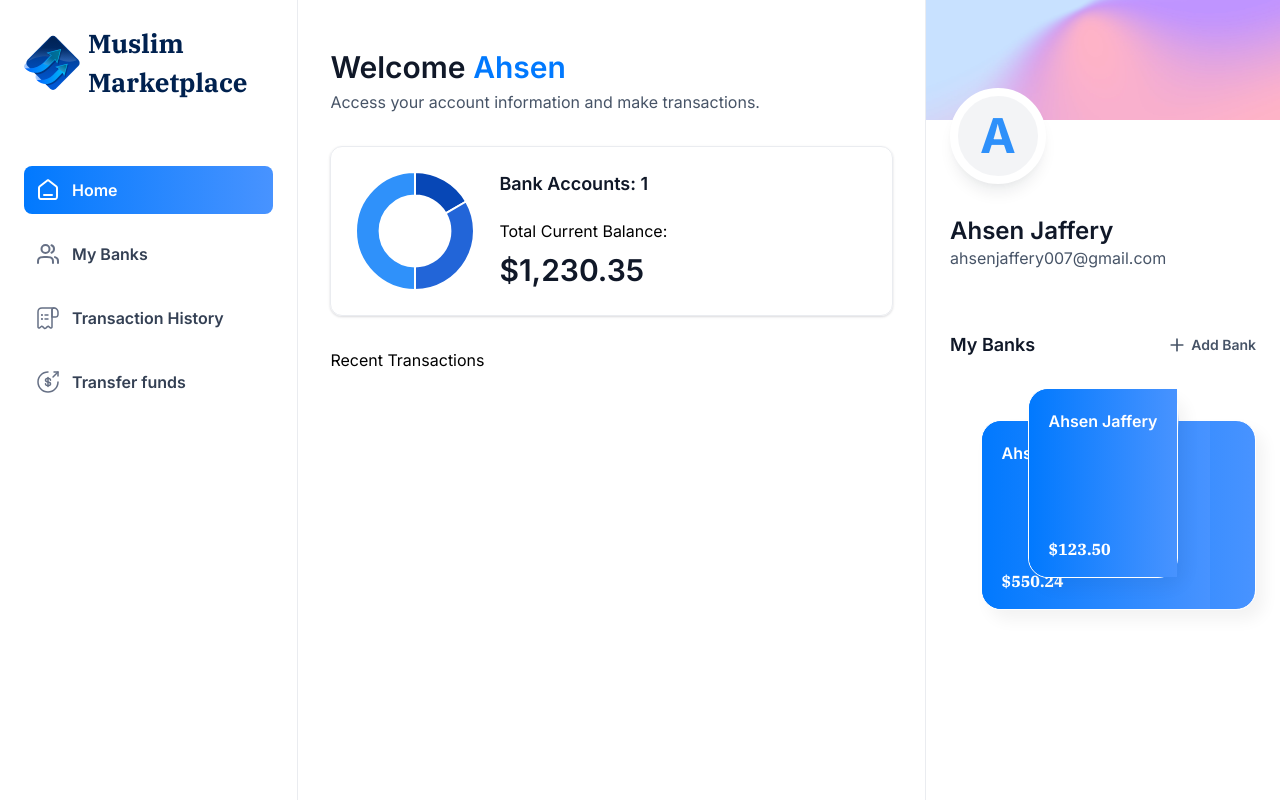
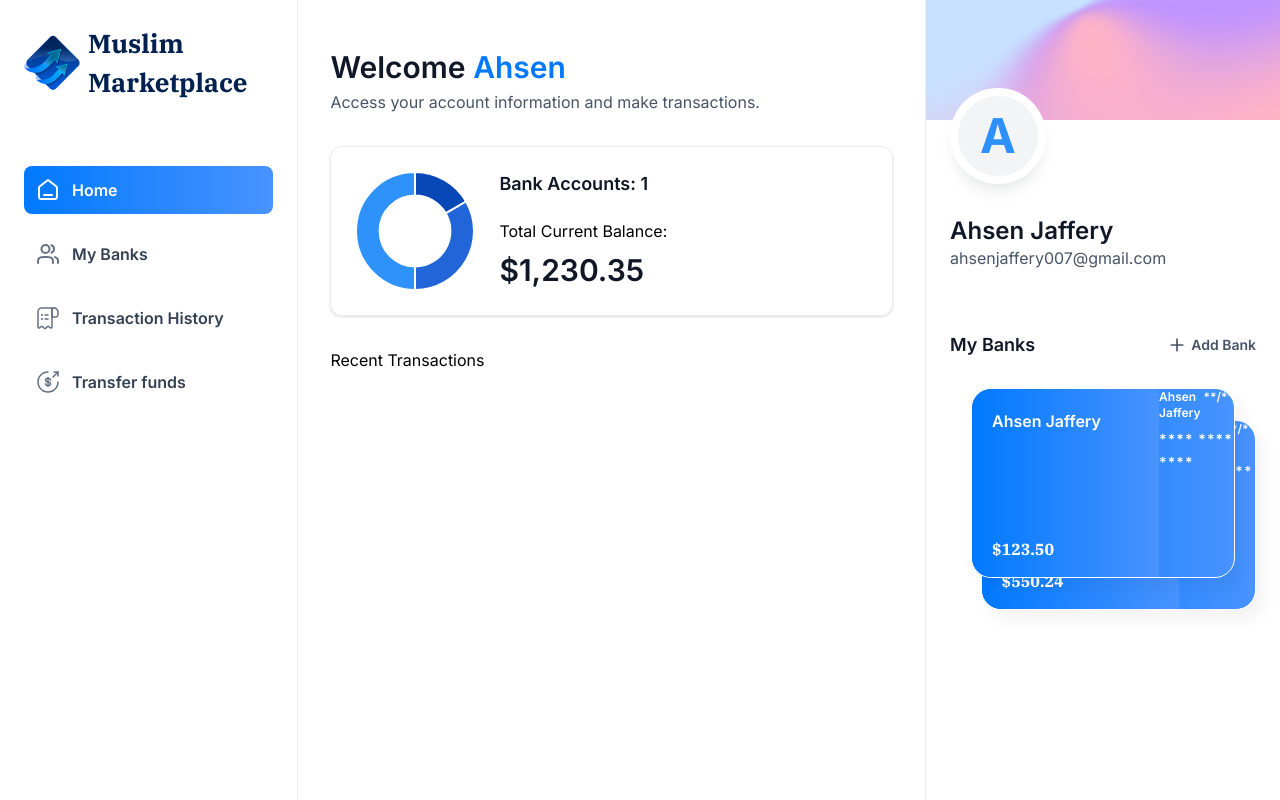
Before and after one commit to jafarmanx/banking-app, a Next.js app: page / in a window 1280 px wide. Built offline with nearby package versions, Linux system fonts and the light colour scheme.

Commit message:
update BankCard to include text

```diff
--- a/components/BankCard.tsx
+++ b/components/BankCard.tsx
@@ -17,6 +17,19 @@ const BankCard = ({account, userName, showBalance=ture}:CreditCardProps) => {
                     {formatAmount(account.currentBalance)}
                 </p>
             </div>
+            <article className="flex flex-col gap-2">
+                <div className="flex justify-between">
+                    <h1 className="text-12 font-semibold text-white">
+                        {userName}
+                    </h1>
+                    <h2 className="text-12 font-semibold text-white">
+                        **/**
+                    </h2>
+                </div>
+                <p className="text-14 font-semibold tracking-[1.1px] text-white">
+                    **** **** **** <span className="text-16">{account.mask}</span>
+                </p>
+            </article>
         </Link>
     </div>
   )
```
Lines whose indentation alone changed are shown as unchanged.
